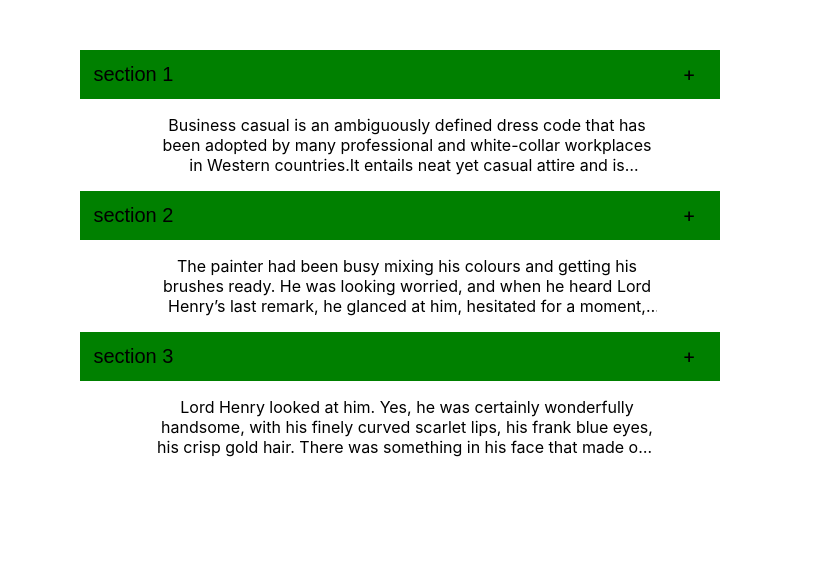
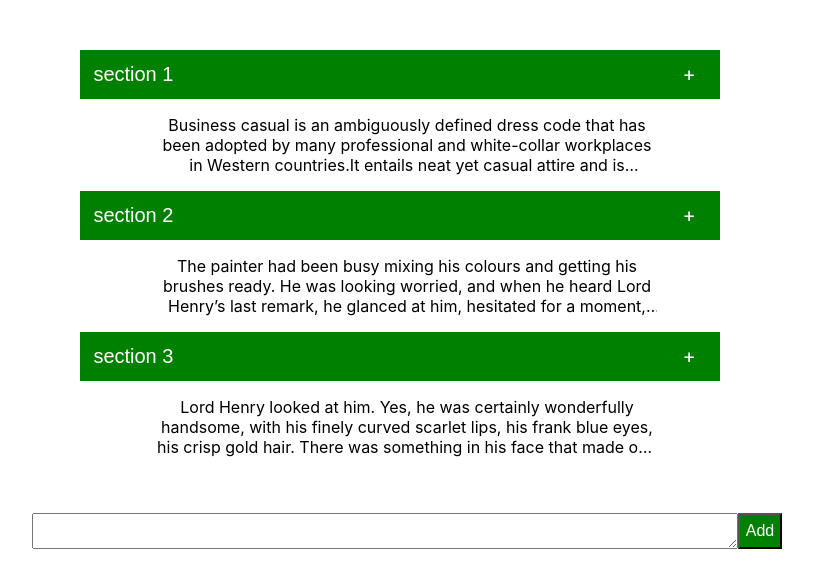
Before and after one commit to PayalSasmal10/accordion-react, a React (Create React App) app: page / in a window 1280 px wide. Shown: the top 588 px of the page, without its empty margins (233-1046 px from the left). Built offline with nearby package versions, Linux system fonts and the light colour scheme.

Commit message:
accordion html and css is completed

```diff
--- a/src/App.css
+++ b/src/App.css
@@ -13,18 +13,17 @@
   font-size: 20px;
   outline: none;
   border: none;
+  color: white;
 }
 
 .openingButton{
   font-size: 20px;
   position: relative;
   right: 38px;
+  color: white;
 }
 
 .panel{
-  /* justify-content: center;
-  padding: 0 18px; */
-  /* display: block; */
   max-width: 500px;
   margin: auto;
 }
@@ -37,3 +36,20 @@ p{
   -webkit-box-orient: vertical;
 
 }
+
+.footer {
+  display: flex;
+  justify-content: center;
+  text-align: center;
+  padding-top: 40px;
+}
+
+textarea{
+  width: 700px;
+}
+
+.addButton{
+  background-color: green;
+  font-size: 16px;
+  color: white;
+}
--- a/src/App.js
+++ b/src/App.js
@@ -16,6 +16,10 @@ function App() {
           </div>
         );
       })}
+      <div className="footer">
+        <textarea type="textarea" className="inputTextArea" />
+        <button className="addButton">Add</button>
+      </div>
     </div>
   );
 }
```
